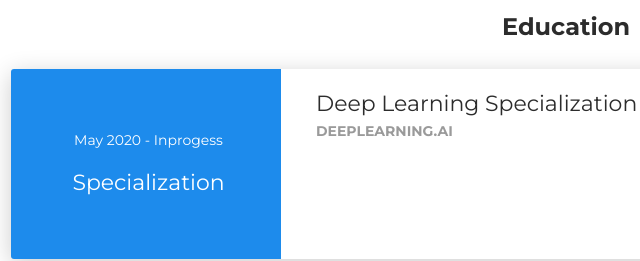
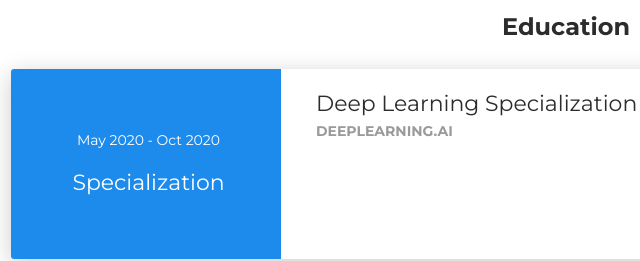
Before and after one commit to edcalderon/edcalderon.github.io, a plain HTML site: page index.html in a window 1280 px wide. Shown: the part 4140-4401 px from the top of the page, 74-714 px from the left. Drawn offline with Linux system fonts and the light colour scheme.

Commit message:
Update index.html

```diff
--- a/index.html
+++ b/index.html
@@ -374,7 +374,7 @@
       <div class="row">
         <div class="col-md-3 bg-primary" data-aos="fade-right" data-aos-offset="50" data-aos-duration="500" style="background-color: #1d8bec !important;">
           <div class="card-body cc-education-header">
-            <p> May 2020 - Inprogess </p>
+            <p> May 2020 - Oct 2020 </p>
             <div class="h5">Specialization</div>
           </div>
         </div>
```
